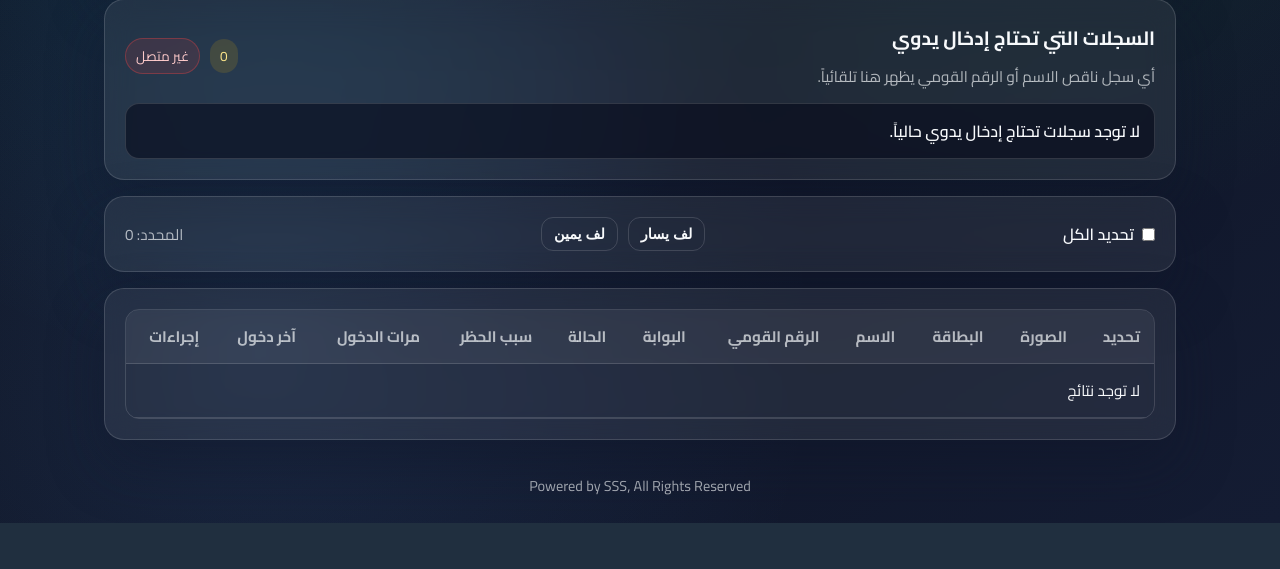
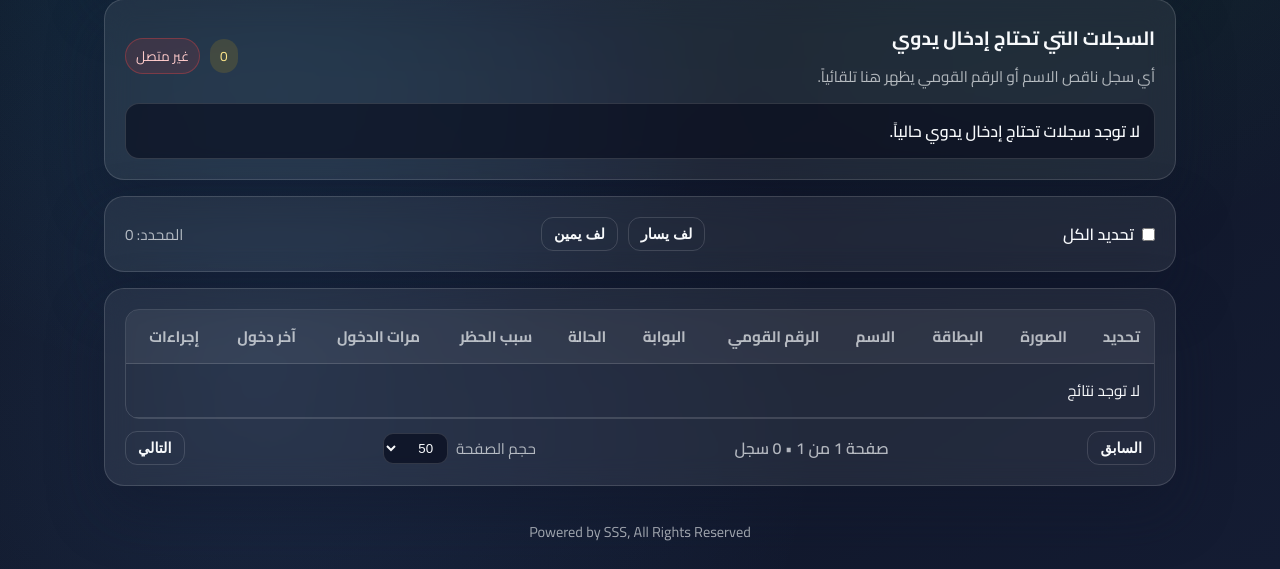
Before and after one commit to pokerist/gates.hpd-lc.com, a FastAPI app: page /admin in a window 1280 px wide. Shown: the part 366-935 px from the top of the page. Before the commit the page ends 889 px from the top, so only its background shows below. Run offline with FastAPI, Linux system fonts and the light colour scheme; the visitor is signed in with stand-in values (Sample User, id 1); data that the repository does not hold is empty.

Commit message:
Add admin pagination and fix select all

```diff
--- a/app.py
+++ b/app.py
@@ -610,10 +610,31 @@ def update_settings(request: Request, payload: SettingsRequest):
 
 
 @app.get("/api/admin/people")
-def list_people(request: Request, q: Optional[str] = None):
+def list_people(
+    request: Request,
+    q: Optional[str] = None,
+    page: Optional[int] = None,
+    page_size: Optional[int] = None,
+):
     _require_admin(request)
-    people = db.search_people(q)
-    return {"items": people}
+    try:
+        page_value = int(page or 1)
+    except Exception:
+        page_value = 1
+    try:
+        size_value = int(page_size or 50)
+    except Exception:
+        size_value = 50
+    if page_value < 1:
+        page_value = 1
+    if size_value < 10:
+        size_value = 10
+    if size_value > 200:
+        size_value = 200
+    offset = (page_value - 1) * size_value
+    people = db.search_people(q, limit=size_value, offset=offset)
+    total = db.count_people(q)
+    return {"items": people, "total": total, "page": page_value, "page_size": size_value}
 
 
 @app.get("/api/admin/stream")
--- a/static/css/app.css
+++ b/static/css/app.css
@@ -630,6 +630,36 @@ canvas {
   font-size: 0.95rem;
 }
 
+.pagination {
+  margin-top: 12px;
+  display: flex;
+  align-items: center;
+  justify-content: space-between;
+  gap: 12px;
+  flex-wrap: wrap;
+}
+
+.pagination #pageInfo {
+  color: var(--muted);
+  font-weight: 600;
+}
+
+.page-size {
+  display: inline-flex;
+  align-items: center;
+  gap: 8px;
+  color: var(--muted);
+  font-size: 0.95rem;
+}
+
+.page-size select {
+  background: rgba(2, 6, 23, 0.6);
+  border: 1px solid var(--border);
+  color: var(--text);
+  border-radius: 10px;
+  padding: 6px 10px;
+}
+
 .action-group {
   display: inline-flex;
   gap: 8px;
--- a/static/js/admin.js
+++ b/static/js/admin.js
@@ -10,6 +10,10 @@ const selectAllRows = document.getElementById("selectAllRows");
 const rotateCcwBtn = document.getElementById("rotateCcwBtn");
 const rotateCwBtn = document.getElementById("rotateCwBtn");
 const selectedCountEl = document.getElementById("selectedCount");
+const pagePrevBtn = document.getElementById("pagePrevBtn");
+const pageNextBtn = document.getElementById("pageNextBtn");
+const pageInfo = document.getElementById("pageInfo");
+const pageSizeSelect = document.getElementById("pageSizeSelect");
 
 const previewPanel = document.getElementById("cardPreviewPanel");
 const previewBackdrop = document.getElementById("cardPreviewBackdrop");
@@ -29,8 +33,18 @@ const state = {
   cursorId: null,
   sse: null,
   sseConnected: false,
-  hasInitialLoad: false
+  hasInitialLoad: false,
+  page: 1,
+  pageSize: 50,
+  total: 0
 };
+
+if (pageSizeSelect) {
+  const parsed = parseInt(pageSizeSelect.value, 10);
+  if (!Number.isNaN(parsed)) {
+    state.pageSize = parsed;
+  }
+}
 
 function escapeHtml(value) {
   return String(value || "")
@@ -100,7 +114,7 @@ function updateSelectedCount() {
 }
 
 function syncSelection(items) {
-  const visibleIds = new Set(items.map(item => item.national_id));
+  const visibleIds = new Set(items.map(item => (item.national_id || "").trim()).filter(Boolean));
   for (const id of Array.from(state.selectedIds)) {
     if (!visibleIds.has(id)) {
       state.selectedIds.delete(id);
@@ -131,6 +145,24 @@ function updateCursor(items) {
   state.cursorId = bestId;
 }
 
+function updatePagination(total) {
+  state.total = typeof total === "number" ? total : 0;
+  const totalPages = Math.max(1, Math.ceil(state.total / state.pageSize));
+  if (state.page > totalPages) {
+    state.page = totalPages;
+    state.pendingRefresh = true;
+  }
+  if (pageInfo) {
+    pageInfo.textContent = `صفحة ${state.page} من ${totalPages} • ${state.total} سجل`;
+  }
+  if (pagePrevBtn) {
+    pagePrevBtn.disabled = state.page <= 1;
+  }
+  if (pageNextBtn) {
+    pageNextBtn.disabled = state.page >= totalPages;
+  }
+}
+
 async function fetchPeople({ silent = false } = {}) {
   if (state.fetching) {
     state.pendingRefresh = true;
@@ -142,13 +174,18 @@ async function fetchPeople({ silent = false } = {}) {
     updateLiveStatus();
   }
   const query = searchInput.value.trim();
-  const url = query ? `/api/admin/people?q=${encodeURIComponent(query)}` : "/api/admin/people";
+  const params = new URLSearchParams();
+  if (query) params.set("q", query);
+  params.set("page", String(state.page));
+  params.set("page_size", String(state.pageSize));
+  const url = `/api/admin/people?${params.toString()}`;
   try {
     const res = await fetch(url);
     const data = await res.json();
     const items = data.items || [];
+    updatePagination(data.total || 0);
     state.lastItems = items;
-    state.people = new Map(items.map(item => [item.national_id, item]));
+    state.people = new Map(items.map(item => [(item.national_id || "").trim(), item]));
     if (state.activeEditor && !state.people.has(state.activeEditor)) {
       state.activeEditor = null;
     }
@@ -221,8 +258,9 @@ function renderTable(items) {
 
   items.forEach(person => {
     const row = document.createElement("tr");
-    row.setAttribute("data-nid", person.national_id || "");
-    const isSelected = state.selectedIds.has(person.national_id);
+    const nidValue = (person.national_id || "").trim();
+    row.setAttribute("data-nid", nidValue);
+    const isSelected = nidValue && state.selectedIds.has(nidValue);
     const statusBadge = person.blocked
       ? '<span class="badge blocked">محظور</span>'
       : '<span class="badge allowed">مسموح</span>';
@@ -249,12 +287,12 @@ function renderTable(items) {
       : `<div style="width:80px;height:52px;border-radius:10px;border:1px dashed rgba(255,255,255,0.2);display:flex;align-items:center;justify-content:center;font-size:0.7rem;color:rgba(255,255,255,0.5);">—</div>`;
 
     const manualButton = needsManualEntry
-      ? `<button class="btn btn-warning btn-sm" data-action="manual" data-nid="${escapeAttr(person.national_id || "")}">إدخال يدوي</button>`
+      ? `<button class="btn btn-warning btn-sm" data-action="manual" data-nid="${escapeAttr(nidValue)}">إدخال يدوي</button>`
       : "";
 
     row.innerHTML = `
       <td>
-        <input type="checkbox" data-action="select-row" data-nid="${escapeAttr(person.national_id || "")}" ${isSelected ? "checked" : ""} />
+        <input type="checkbox" data-action="select-row" data-nid="${escapeAttr(nidValue)}" ${isSelected ? "checked" : ""} />
       </td>
       <td>${photoCell}</td>
       <td>${cardCell}</td>
@@ -271,13 +309,13 @@ function renderTable(items) {
       <td>
         <div class="action-group">
           ${manualButton}
-          <button class="icon-btn" data-action="edit" data-nid="${escapeAttr(person.national_id || "")}" title="تعديل">
+          <button class="icon-btn" data-action="edit" data-nid="${escapeAttr(nidValue)}" title="تعديل">
             ${icons.edit}
           </button>
-          <button class="icon-btn ${person.blocked ? "success" : ""}" data-action="toggle" data-nid="${escapeAttr(person.national_id || "")}" data-blocked="${person.blocked ? "1" : "0"}" title="${person.blocked ? "إلغاء الحظر" : "حظر"}">
+          <button class="icon-btn ${person.blocked ? "success" : ""}" data-action="toggle" data-nid="${escapeAttr(nidValue)}" data-blocked="${person.blocked ? "1" : "0"}" title="${person.blocked ? "إلغاء الحظر" : "حظر"}">
             ${person.blocked ? icons.allow : icons.block}
           </button>
-          <button class="icon-btn danger" data-action="delete" data-nid="${escapeAttr(person.national_id || "")}" title="حذف">
+          <button class="icon-btn danger" data-action="delete" data-nid="${escapeAttr(nidValue)}" title="حذف">
             ${icons.trash}
           </button>
         </div>
@@ -285,12 +323,12 @@ function renderTable(items) {
     `;
     tableBody.appendChild(row);
 
-    if (state.activeEditor && person.national_id === state.activeEditor) {
+    if (state.activeEditor && nidValue === state.activeEditor) {
       const editorRow = document.createElement("tr");
       editorRow.className = "inline-editor-row";
-      editorRow.setAttribute("data-editor-for", person.national_id || "");
-      const hasValidNid = isValidNid(person.national_id || "");
-      const editorNidValue = hasValidNid ? person.national_id : "";
+      editorRow.setAttribute("data-editor-for", nidValue);
+      const hasValidNid = isValidNid(nidValue);
+      const editorNidValue = hasValidNid ? nidValue : "";
       const editorNameValue = person.full_name || "";
       const nidHint = hasValidNid
         ? "اتركه فارغ لو بدون تغيير."
@@ -310,8 +348,8 @@ function renderTable(items) {
               </div>
             </div>
             <div class="inline-actions">
-              <button class="btn btn-primary btn-sm" data-action="save-edit" data-nid="${escapeAttr(person.national_id || "")}">حفظ</button>
-              <button class="btn btn-outline btn-sm" data-action="cancel-edit" data-nid="${escapeAttr(person.national_id || "")}">إلغاء</button>
+              <button class="btn btn-primary btn-sm" data-action="save-edit" data-nid="${escapeAttr(nidValue)}">حفظ</button>
+              <button class="btn btn-outline btn-sm" data-action="cancel-edit" data-nid="${escapeAttr(nidValue)}">إلغاء</button>
               <span class="inline-status" data-role="status"></span>
             </div>
           </div>
@@ -324,7 +362,7 @@ function renderTable(items) {
 
 function buildIssueItems(items) {
   return items.filter(needsManual).map(person => ({
-    id: person.national_id,
+    id: (person.national_id || "").trim(),
     name: person.full_name || "بدون اسم",
     nid: isValidNid(person.national_id || "") ? person.national_id : "غير معروف"
   }));
@@ -332,7 +370,7 @@ function buildIssueItems(items) {
 
 function renderIssues(items) {
   if (!manualIssuesList) return;
-  const issues = buildIssueItems(items);
+  const issues = buildIssueItems(items).filter(issue => issue.id);
   manualIssuesList.innerHTML = "";
   if (manualIssuesCount) {
     manualIssuesCount.textContent = String(issues.length);
@@ -441,15 +479,16 @@ async function sendReprocess(direction) {
 }
 
 function openEditor(nid) {
-  if (!nid) return;
-  if (!state.people.has(nid)) {
-    fetchPeople().then(() => openEditor(nid));
+  const safeId = (nid || "").trim();
+  if (!safeId) return;
+  if (!state.people.has(safeId)) {
+    fetchPeople().then(() => openEditor(safeId));
     return;
   }
-  state.activeEditor = nid;
+  state.activeEditor = safeId;
   renderTable(state.lastItems);
   updateLiveStatus();
-  scrollToRow(nid);
+  scrollToRow(safeId);
 }
 
 function openEditorEnsureVisible(nid) {
@@ -505,14 +544,15 @@ async function deletePerson(nationalId) {
 }
 
 async function saveInlineEdit(nid) {
-  const row = document.querySelector(`tr[data-editor-for="${cssEscape(nid)}"]`);
+  const safeId = (nid || "").trim();
+  const row = document.querySelector(`tr[data-editor-for="${cssEscape(safeId)}"]`);
   if (!row) return;
   const fullNameInput = row.querySelector("input[data-field='full_name']");
   const nidInput = row.querySelector("input[data-field='national_id']");
   const statusEl = row.querySelector("[data-role='status']");
   if (!fullNameInput || !nidInput || !statusEl) return;
 
-  const current = state.people.get(nid);
+  const current = state.people.get(safeId);
   const fullName = fullNameInput.value.trim();
   const newNid = nidInput.value.trim();
   const requiresNid = !isValidNid(current?.national_id || "");
@@ -539,7 +579,7 @@ async function saveInlineEdit(nid) {
   statusEl.textContent = "جارٍ الحفظ...";
 
   const payload = {
-    national_id: nid,
+    national_id: safeId,
     full_name: fullName
   };
   if (newNid) {
@@ -614,7 +654,7 @@ tableBody.addEventListener("change", (event) => {
   const target = event.target;
   if (!(target instanceof HTMLInputElement)) return;
   if (target.getAttribute("data-action") !== "select-row") return;
-  const nid = target.getAttribute("data-nid") || "";
+  const nid = (target.getAttribute("data-nid") || "").trim();
   if (!nid) return;
   if (target.checked) {
     state.selectedIds.add(nid);
@@ -680,7 +720,10 @@ manualIssuesList?.addEventListener("click", (event) => {
 
 searchInput.addEventListener("input", () => {
   clearTimeout(searchInput._timer);
-  searchInput._timer = setTimeout(() => fetchPeople({ silent: true }), 400);
+  searchInput._timer = setTimeout(() => {
+    state.page = 1;
+    fetchPeople({ silent: true });
+  }, 400);
 });
 
 refreshBtn.addEventListener("click", () => fetchPeople());
@@ -688,7 +731,10 @@ refreshBtn.addEventListener("click", () => fetchPeople());
 selectAllRows?.addEventListener("change", () => {
   if (!selectAllRows) return;
   if (selectAllRows.checked) {
-    state.lastItems.forEach(item => state.selectedIds.add(item.national_id));
+    state.lastItems.forEach(item => {
+      const nid = (item.national_id || "").trim();
+      if (nid) state.selectedIds.add(nid);
+    });
   } else {
     state.selectedIds.clear();
   }
@@ -697,6 +743,30 @@ selectAllRows?.addEventListener("change", () => {
 
 rotateCcwBtn?.addEventListener("click", () => sendReprocess("ccw"));
 rotateCwBtn?.addEventListener("click", () => sendReprocess("cw"));
+
+pagePrevBtn?.addEventListener("click", () => {
+  if (state.page > 1) {
+    state.page -= 1;
+    fetchPeople({ silent: true });
+  }
+});
+
+pageNextBtn?.addEventListener("click", () => {
+  const totalPages = Math.max(1, Math.ceil(state.total / state.pageSize));
+  if (state.page < totalPages) {
+    state.page += 1;
+    fetchPeople({ silent: true });
+  }
+});
+
+pageSizeSelect?.addEventListener("change", () => {
+  const nextSize = parseInt(pageSizeSelect.value, 10);
+  if (!Number.isNaN(nextSize)) {
+    state.pageSize = nextSize;
+    state.page = 1;
+    fetchPeople({ silent: true });
+  }
+});
 
 debugAccessBtn?.addEventListener("click", async () => {
   const pin = prompt("أدخل رمز الدخول للـ Debug");
--- a/templates/admin.html
+++ b/templates/admin.html
@@ -73,6 +73,19 @@
       <tbody></tbody>
     </table>
   </div>
+  <div class="pagination">
+    <button class="btn btn-outline btn-sm" id="pagePrevBtn">السابق</button>
+    <span id="pageInfo">صفحة 1 من 1</span>
+    <label class="page-size">
+      حجم الصفحة
+      <select id="pageSizeSelect">
+        <option value="25">25</option>
+        <option value="50" selected>50</option>
+        <option value="100">100</option>
+      </select>
+    </label>
+    <button class="btn btn-outline btn-sm" id="pageNextBtn">التالي</button>
+  </div>
 </section>
 
 <div id="cardPreviewBackdrop" class="preview-backdrop hidden"></div>
```
Also changed, not shown: core/db.py (+21 -5 lines).
